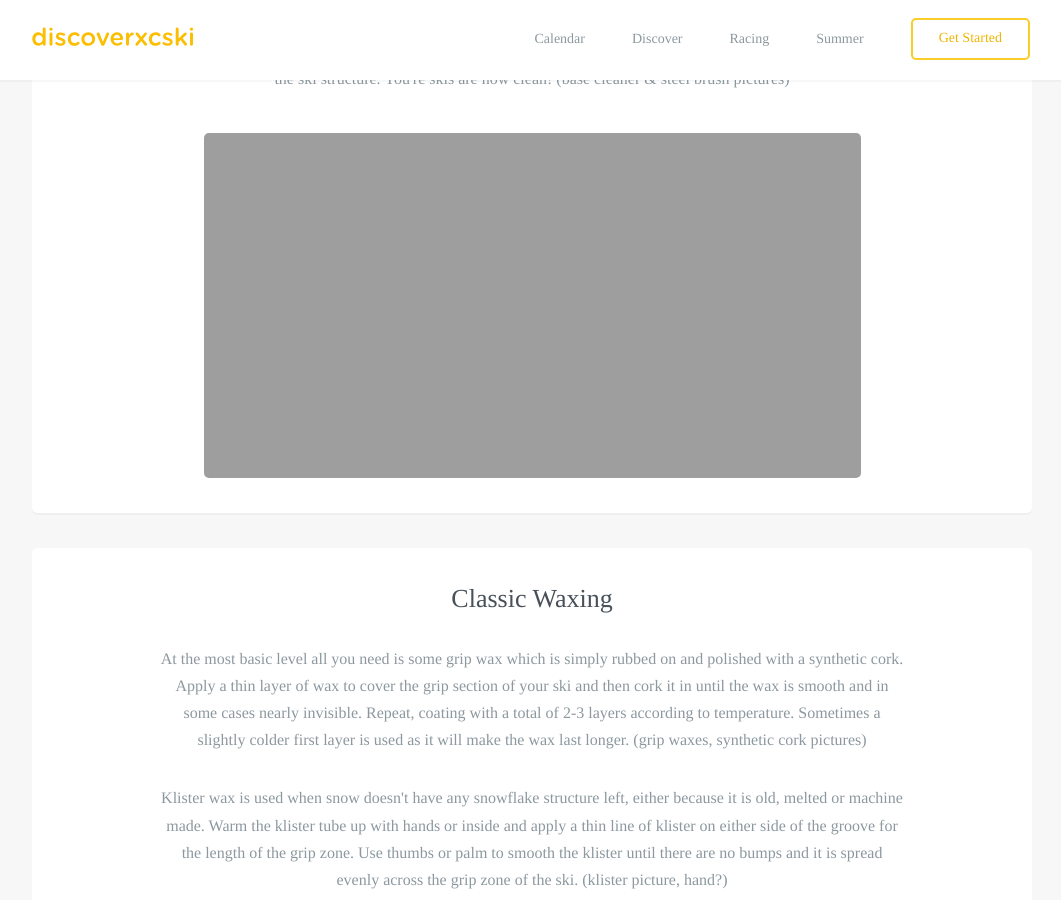
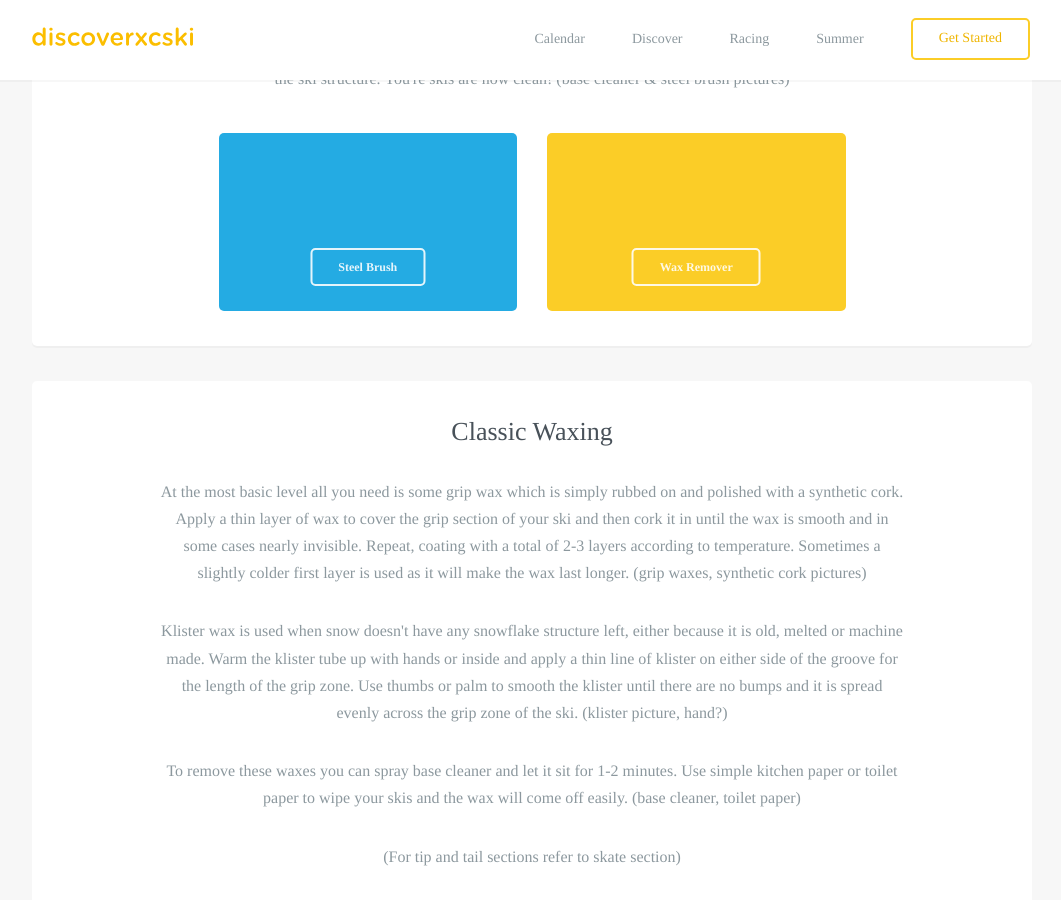
Before and after one commit to robcatto/robcatto.github.io, a Jekyll site: the page built from get-started/waxing/index.html, in a window 1280 px wide and 900 px high, scrolled down 1164 px. Shown: the whole window, without its empty margins (108-1169 px from the left). Built offline with Jekyll 4.4.1, drawn with Linux system fonts in a browser that asks for light colours; some web fonts are replaced; Markdown is read by kramdown in place of the engine named in the settings.

Commit message:
Update index.html

```diff
--- a/get-started/waxing/index.html
+++ b/get-started/waxing/index.html
@@ -51,12 +51,21 @@ layout: default
                         <p>  When skis run they tend to pick up a lot of dirt and other pieces. This is all easily cleaned with a few basic care products. Base cleaner will remove all junk from your skis while a fine-steel brush will remove any particles left in the ski structure. You're skis are now clean! (base cleaner & steel brush pictures)
                         </p>
 
+                     <div class="row" style="max-width: 657px;">
+<div class="column two">
+<div class="callout-card" style="background: #24ABE3;">
 
-                     <div class="one">
-                <div class="onelarge centered" style="
-                background-image: url(http://discoverxcski.com/images/overseas.jpg);
-                background-size: cover;
-                "></div>
+<a class="button small inverse" href="/discoverxc/classic" data-featurette="analytics-click-event" data-event-category="button" data-event-action="M: Clicked Perks" data-event-label="Source: Features Page" id="featurette-13">Steel Brush</a>
+</div>
+</div>
+<div class="column two">
+<div class="callout-card" style="background: #FBCD27;">
+
+<a class="button small inverse" href="/discoverxc/skate" data-featurette="analytics-click-event" data-event-category="button" data-event-action="M: Clicked Perks" data-event-label="Source: Features Page" id="featurette-13">Wax Remover</a>
+</div>
+</div>
+</div>
+
 
                 </section>
 
```
